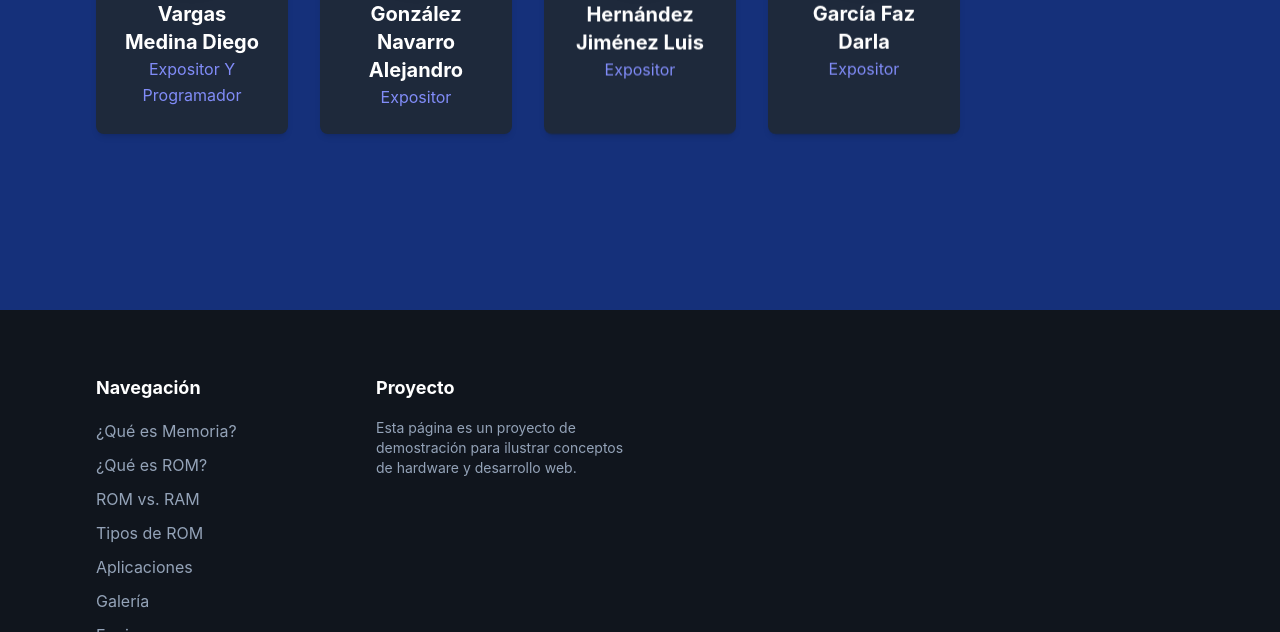
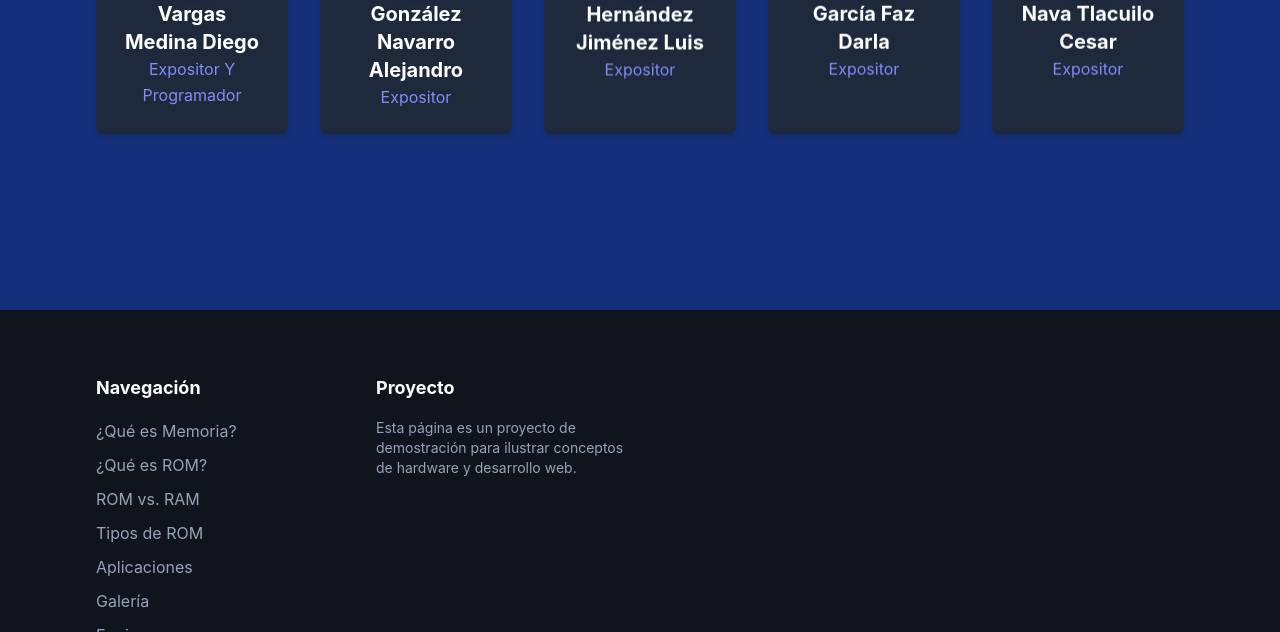
Before and after one commit to DiegoVargas2024/Memoria_ROM, a plain HTML site: page index.html in a window 1280 px wide. Shown: the part 6526-7158 px from the top of the page. Drawn offline with nearby package versions, Linux system fonts and the light colour scheme.

Commit message:
Update index.html

```diff
--- a/index.html
+++ b/index.html
@@ -438,6 +438,10 @@
                     <h3 class="text-xl font-bold text-white">García Faz Darla</h3>
                     <p class="text-indigo-400">Expositor</p>
                 </div>
+                 <!-- Integrante 5 --><div class="bg-slate-800 p-6 rounded-lg shadow-md text-center animate-on-scroll animate-from-bottom transition-all duration-300 hover:shadow-xl hover:scale-105" style="transition-delay: 300ms;">
+                    <img src="public/img/Logo_Cesar.jpeg" alt="Foto de perfil" class="w-32 h-32 rounded-full mx-auto mb-4 shadow-lg border-4 border-slate-700">
+                    <h3 class="text-xl font-bold text-white">Nava Tlacuilo Cesar</h3>
+                    <p class="text-indigo-400">Expositor</p>
             </div>
         </section>
 
```
